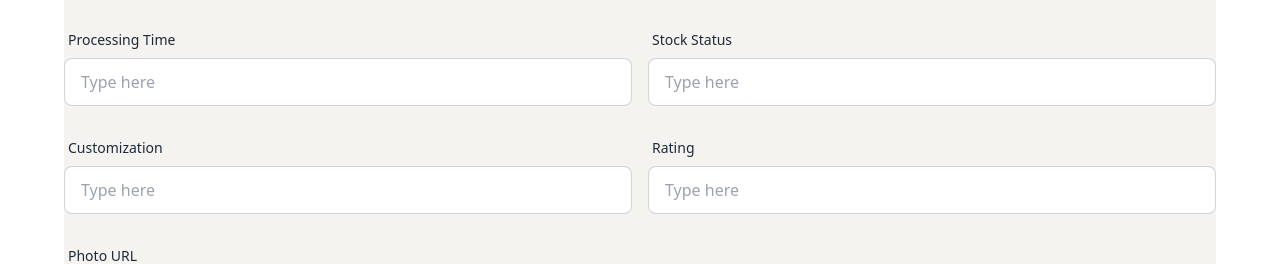
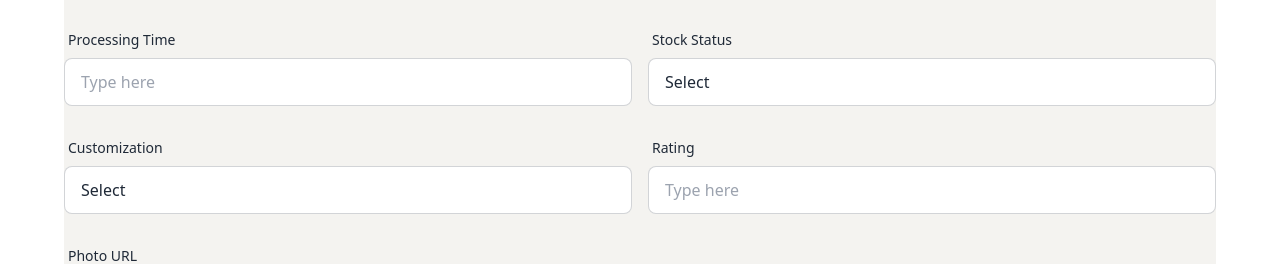
Before and after one commit to rabayasultana/creative-canvas-corner-10-client, a React (Vite) app: page /addCraftItem in a window 1280 px wide. Shown: the part 530-794 px from the top of the page. Built offline with nearby package versions, Linux system fonts and the light colour scheme; no server answers; sample sign-in values are in the browser's storage.

Commit message:
Add craft Item Page editted

```diff
--- a/src/Pages/AddCraftItem.jsx
+++ b/src/Pages/AddCraftItem.jsx
@@ -2,6 +2,7 @@ import Swal from 'sweetalert2'
 import Navbar from '../components/Navbar';
 import { useContext } from 'react';
 import { AuthContext } from '../components/AuthProvider';
+import Footer from '../components/Footer';
 
 
 const AddCraftItem = () => {
@@ -167,12 +168,22 @@ const AddCraftItem = () => {
             <div className="label">
               <span className="label-text">Stock Status</span>
             </div>
-            <input
+            {/* <input
               type="text"
               name="stockStatus"
               placeholder="Type here"
               className="input input-bordered w-full"
-            />
+            /> */}
+            <select
+            className="input input-bordered w-full"
+            id=""
+            name="stockStatus"
+            placeholder="Type here"
+          >
+            <option value="">Select</option>
+            <option value="yes">In stock</option>
+            <option value="no">Made to Order</option>
+          </select>
             <div className="label"></div>
           </label>
         </div>
@@ -183,12 +194,23 @@ const AddCraftItem = () => {
             <div className="label">
               <span className="label-text">Customization</span>
             </div>
-            <input
+            {/* <input
               type="text"
               name="customization"
               placeholder="Type here"
               className="input input-bordered w-full"
-            />
+            /> */}
+
+<select
+            className="input input-bordered w-full"
+            id="customization"
+            name="customization"
+            placeholder="Type here"
+          >
+            <option value="">Select</option>
+            <option value="yes">Yes</option>
+            <option value="no">No</option>
+          </select>
             <div className="label"></div>
           </label>
 
@@ -225,6 +247,7 @@ const AddCraftItem = () => {
         <input type="submit" value="Add Craft Item"  className="btn btn-primary w-full" />
       </form>
     </div>
+    <Footer></Footer>
 </div>
   );
 };
--- a/src/Pages/MyCraftList.jsx
+++ b/src/Pages/MyCraftList.jsx
@@ -3,6 +3,7 @@ import Navbar from "../components/Navbar";
 import { AuthContext } from "../components/AuthProvider";
 import { Link } from "react-router-dom";
 import Swal from "sweetalert2";
+import Footer from "../components/Footer";
 
 const MyCraftList = () => {
     const { user } = useContext(AuthContext) || {};
@@ -94,6 +95,7 @@ fetch(`http://localhost:5000/delete/${id}`,{
       }
     </div>
       </div>
+      <Footer></Footer>
     </div>
   );
 };
```
